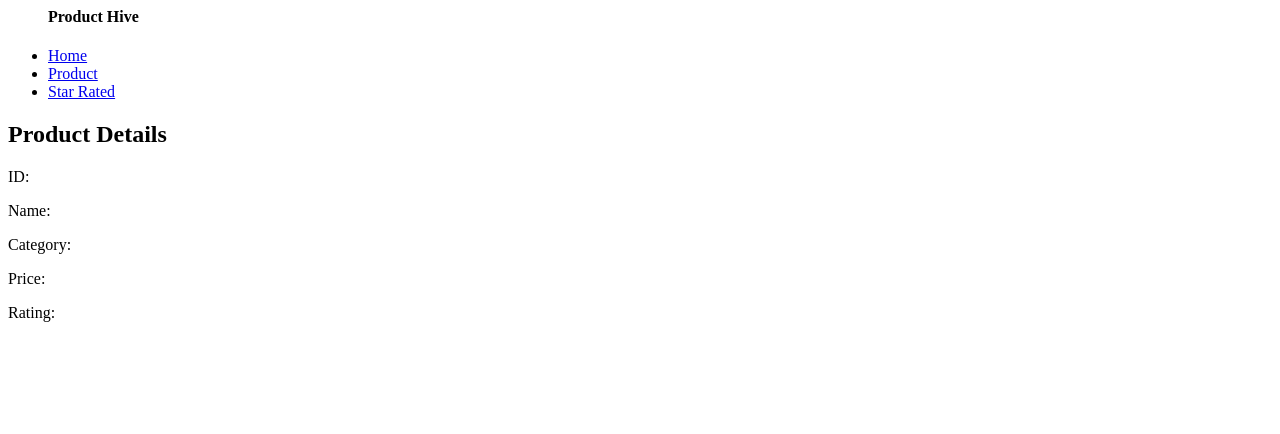
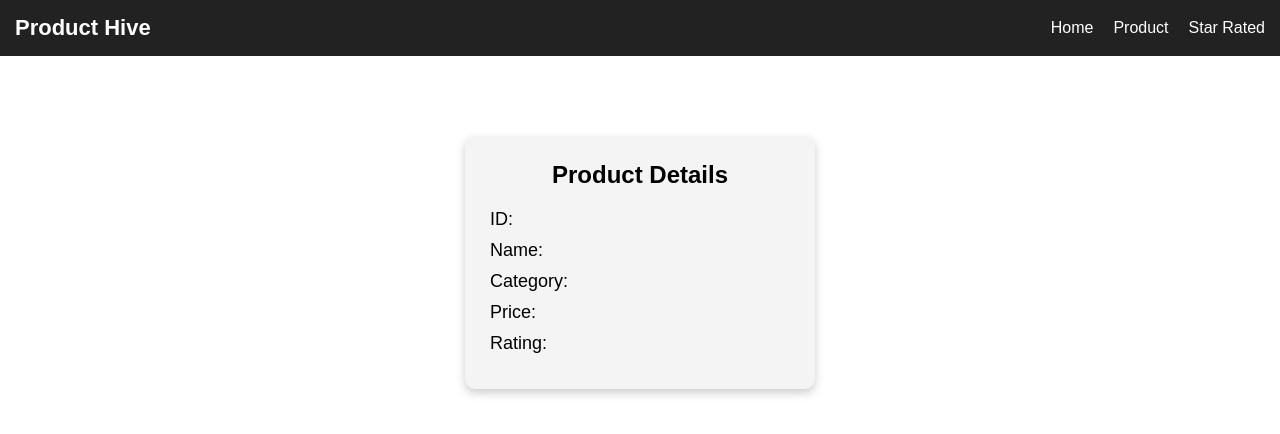
Before and after one commit to MADHUBENIWAL/PRODUCTHIVE, a website: page details.html in a window 1280 px wide. Drawn offline with Linux system fonts and the light colour scheme.

Commit message:
created and provide css

```diff
--- a/details.html
+++ b/details.html
@@ -3,6 +3,72 @@
         <title>
             PRODUCT HIVE
         </title>
+        <style>
+            *{
+                margin: 0;
+                padding: 0;
+                box-sizing: border-box;
+                font-family: Arial, Helvetica, sans-serif;
+            }
+
+            /* Navbar */
+            .nav{
+                background-color: #222;
+                padding: 15px;
+            }
+
+            .nav ul{
+                display: flex;
+                align-items: center;
+                list-style: none;
+            }
+
+            .nav h4{
+                color: white;
+                margin-right: auto;
+                font-size: 22px;
+            }
+
+            .nav ul li{
+                margin-left: 20px;
+            }
+
+            .nav ul li a{
+                text-decoration: none;
+                color: white;
+                font-size: 16px;
+                transition: 0.3s;
+            }
+
+            .nav ul li a:hover{
+                color: #f39c12;
+            }
+
+            /* Product Details Section */
+            .view{
+                width: 350px;
+                margin: 80px auto;
+                padding: 25px;
+                border-radius: 10px;
+                background-color: #f4f4f4;
+                box-shadow: 0 4px 10px rgba(0,0,0,0.2);
+            }
+
+            .view h2{
+                text-align: center;
+                margin-bottom: 20px;
+            }
+
+            .view p{
+                font-size: 18px;
+                margin: 10px 0;
+            }
+
+            .view span{
+                font-weight: bold;
+                color: #333;
+            }
+            </style>
     </head>
     <body>
         <header class="nav">
```
